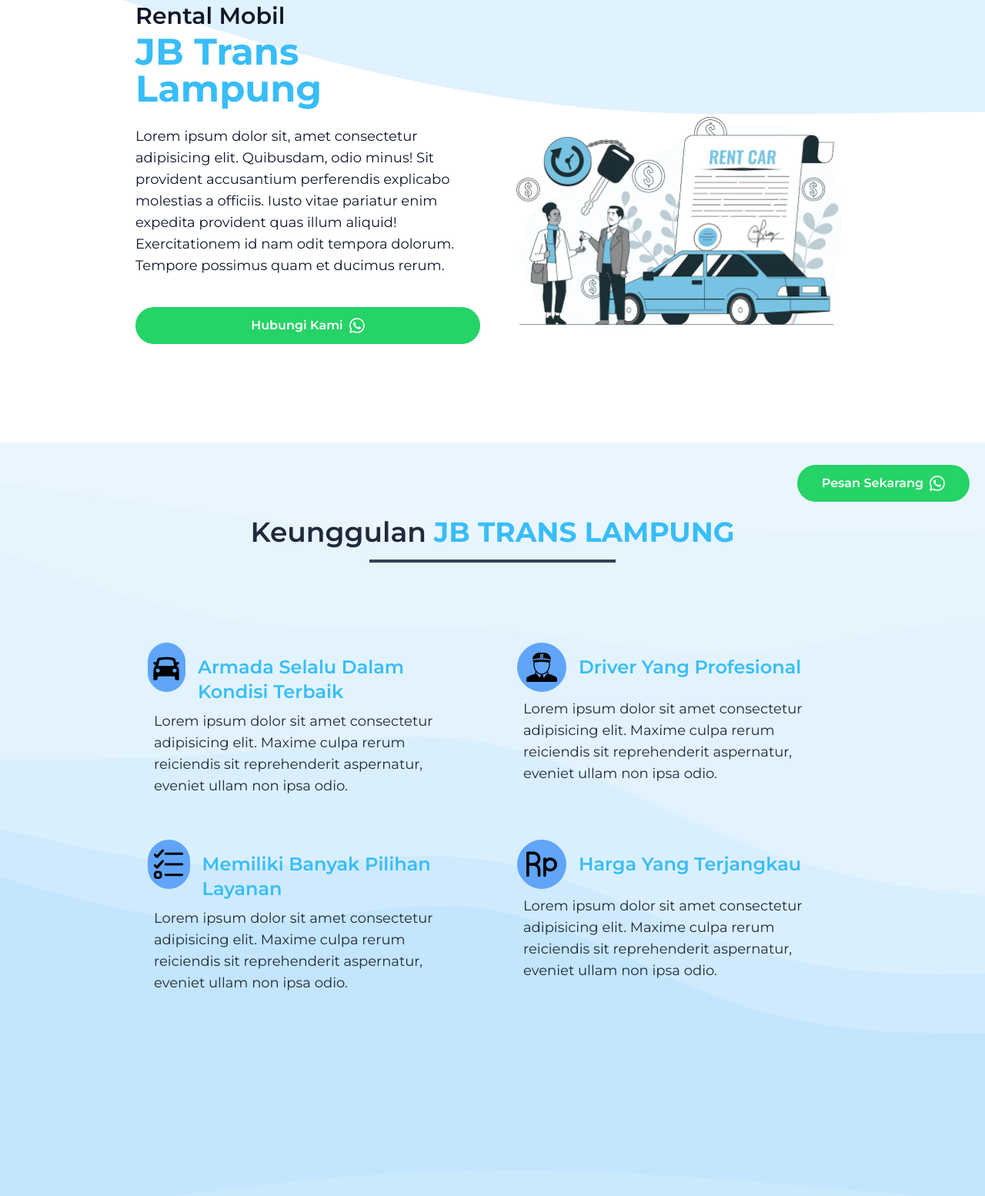
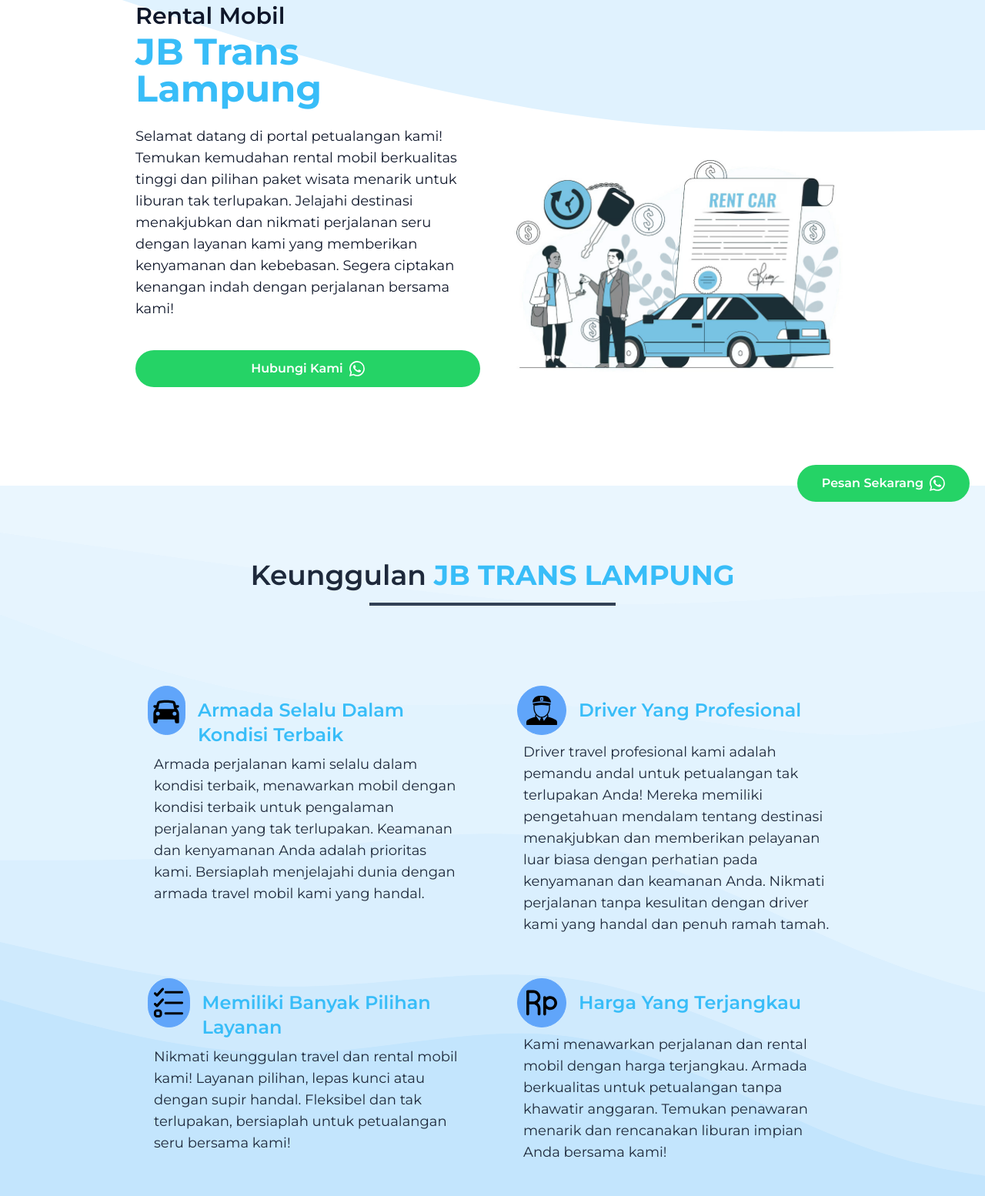
Before and after one commit to YabesP/projectjbtrans, a website: page index.html in a window 1280 px wide. Shown: the part 128-1682 px from the top of the page at 77% size. Drawn offline with nearby package versions, Linux system fonts and the light colour scheme.

Commit message:
first modif

```diff
--- a/index.html
+++ b/index.html
@@ -55,11 +55,11 @@
           <div class="w-full self-center px-4 lg:w-1/2">
             <h1 class="text-2xl lg:text-3xl font-semibold text-dark">Rental Mobil<span class="pt-1 block text-4xl lg:text-5xl text-primary font-bold"> JB Trans Lampung</span></h1>
             <p class="pt-6 text-dark mb-10 leading-relaxed lg:text-lg">
-              Lorem ipsum dolor sit, amet consectetur adipisicing elit. Quibusdam, odio minus! Sit provident accusantium perferendis explicabo molestias a officiis. Iusto vitae pariatur enim expedita provident quas illum aliquid!
-              Exercitationem id nam odit tempora dolorum. Tempore possimus quam et ducimus rerum.
+              Selamat datang di portal petualangan kami! Temukan kemudahan rental mobil berkualitas tinggi dan pilihan paket wisata menarik untuk liburan tak terlupakan. Jelajahi destinasi menakjubkan dan nikmati perjalanan seru dengan
+              layanan kami yang memberikan kenyamanan dan kebebasan. Segera ciptakan kenangan indah dengan perjalanan bersama kami!
             </p>
             <a
-              href="https://wa.me/6281379731033"
+              href="https://wa.me/6281379731033?text=halo+admin+Trans+Lampung+saya+mau+sewa+mobil+Ayla"
               target="_blank"
               class="max-w-xl mx-auto flex justify-center items-center px-8 py-3 bg-[#25D366] text-white font-semibold rounded-full hover:shadow-2xl hover:opacity-75 transition duration-500"
             >
@@ -111,7 +111,8 @@
                 <h3 class="inline pl-4 pt-4 text-primary font-semibold text-lg lg:text-2xl group-hover:text-blue-300 transition duration-500">Armada Selalu Dalam Kondisi Terbaik</h3>
               </div>
               <p class="px-2 text-slate-800 text-base lg:text-lg group-hover:text-slate-600">
-                Lorem ipsum dolor sit amet consectetur adipisicing elit. Maxime culpa rerum reiciendis sit reprehenderit aspernatur, eveniet ullam non ipsa odio.
+                Armada perjalanan kami selalu dalam kondisi terbaik, menawarkan mobil dengan kondisi terbaik untuk pengalaman perjalanan yang tak terlupakan. Keamanan dan kenyamanan Anda adalah prioritas kami. Bersiaplah menjelajahi dunia
+                dengan armada travel mobil kami yang handal.
               </p>
             </div>
           </div>
@@ -144,7 +145,8 @@
                 <h3 class="inline pl-4 pt-4 text-primary font-semibold text-lg lg:text-2xl group-hover:text-blue-300 transition duration-500">Driver Yang Profesional</h3>
               </div>
               <p class="px-2 text-slate-800 text-base lg:text-lg group-hover:text-slate-600">
-                Lorem ipsum dolor sit amet consectetur adipisicing elit. Maxime culpa rerum reiciendis sit reprehenderit aspernatur, eveniet ullam non ipsa odio.
+                Driver travel profesional kami adalah pemandu andal untuk petualangan tak terlupakan Anda! Mereka memiliki pengetahuan mendalam tentang destinasi menakjubkan dan memberikan pelayanan luar biasa dengan perhatian pada
+                kenyamanan dan keamanan Anda. Nikmati perjalanan tanpa kesulitan dengan driver kami yang handal dan penuh ramah tamah.
               </p>
             </div>
           </div>
@@ -168,7 +170,7 @@
                 <h3 class="inline pl-4 pt-4 text-primary font-semibold text-lg lg:text-2xl group-hover:text-blue-300 transition duration-500">Memiliki Banyak Pilihan Layanan</h3>
               </div>
               <p class="px-2 text-slate-800 text-base lg:text-lg group-hover:text-slate-600">
-                Lorem ipsum dolor sit amet consectetur adipisicing elit. Maxime culpa rerum reiciendis sit reprehenderit aspernatur, eveniet ullam non ipsa odio.
+                Nikmati keunggulan travel dan rental mobil kami! Layanan pilihan, lepas kunci atau dengan supir handal. Fleksibel dan tak terlupakan, bersiaplah untuk petualangan seru bersama kami!
               </p>
             </div>
           </div>
@@ -198,7 +200,7 @@
                 <h3 class="inline pl-4 pt-4 text-primary font-semibold text-lg lg:text-2xl group-hover:text-blue-300 transition duration-500">Harga Yang Terjangkau</h3>
               </div>
               <p class="px-2 text-slate-800 text-base lg:text-lg group-hover:text-slate-600">
-                Lorem ipsum dolor sit amet consectetur adipisicing elit. Maxime culpa rerum reiciendis sit reprehenderit aspernatur, eveniet ullam non ipsa odio.
+                Kami menawarkan perjalanan dan rental mobil dengan harga terjangkau. Armada berkualitas untuk petualangan tanpa khawatir anggaran. Temukan penawaran menarik dan rencanakan liburan impian Anda bersama kami!
               </p>
             </div>
           </div>
```
Also changed, not shown: dist/output.css.
